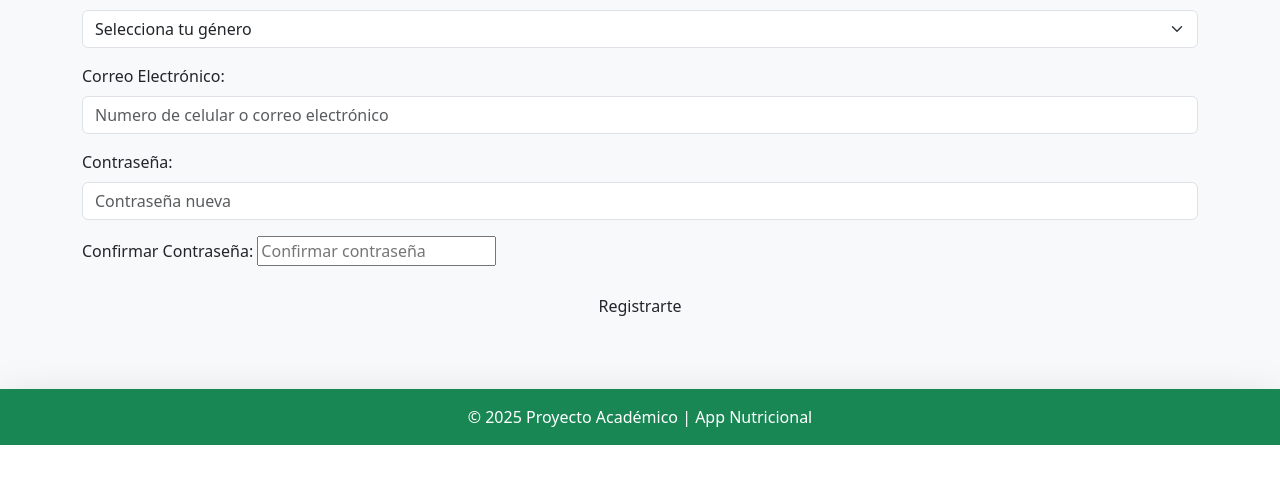
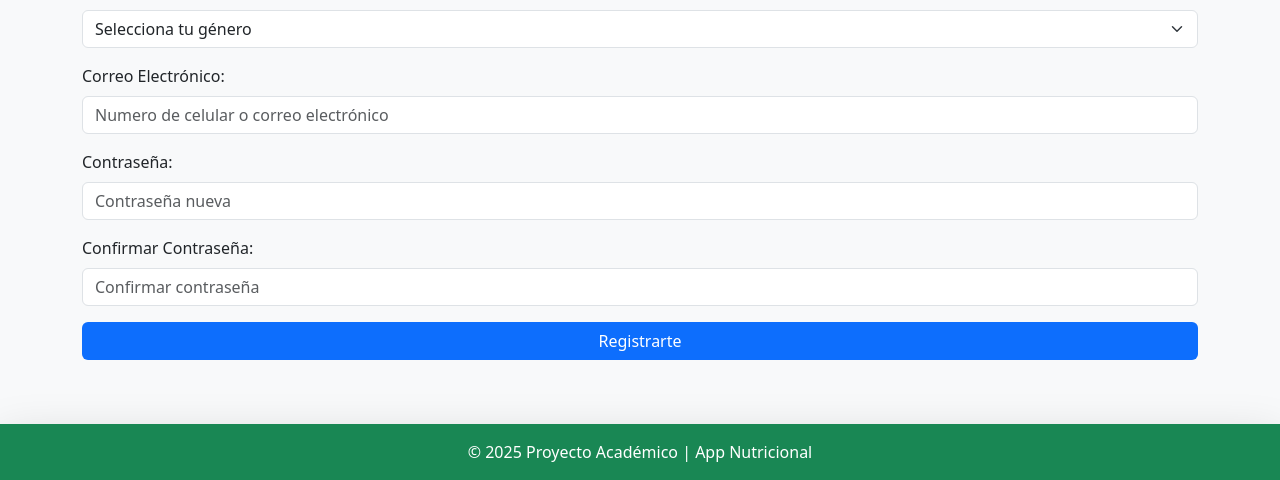
Before and after one commit to DeLaCruzSergioRene/nutriApp, a Flask app: page /registro in a window 1280 px wide. Shown: the part 404-884 px from the top of the page. Before the commit the page ends 849 px from the top, so only its background shows below. Run offline with Flask 3, Linux system fonts and the light colour scheme.

Commit message:
cambios xd

```diff
--- a/templates/registro.html
+++ b/templates/registro.html
@@ -175,10 +175,10 @@
 
             <div class="mb-3">
                 <label for="contrasena_confirm" class="form-label">Confirmar Contraseña:</label>
-                <input type="password" name="confirmar_contrasena" value = "{{ request.form.get('confirmar_contrasena', '')}}" required minlenght="3" maxlenght="100" placeholder="Confirmar contraseña">
+                <input type="password" class= "form-control" id="confirmar_contrasena" name="confirmar_contrasena" value = "{{ request.form.get('confirmar_contrasena', '')}}" required minlenght="3" maxlenght="100" placeholder="Confirmar contraseña">
             </div>
 
-            <button type="submit" class="btn btn-registro w-100 mb-3">Registrarte</button>
+            <button type="submit" class="btn btn-registro w-100 mb-3 bg-primary text-white">Registrarte</button>
             </form>
         </div>
 {% endblock %}
```
